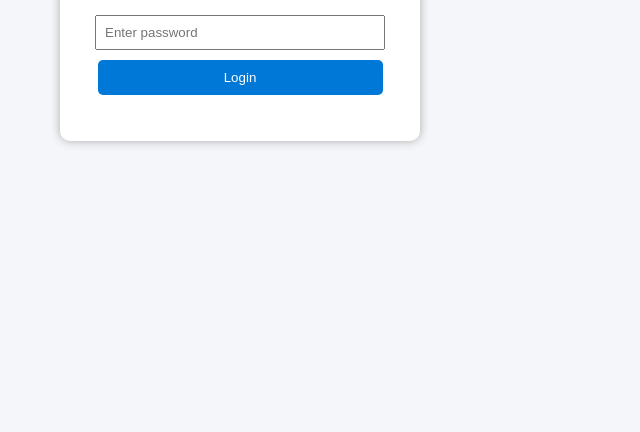
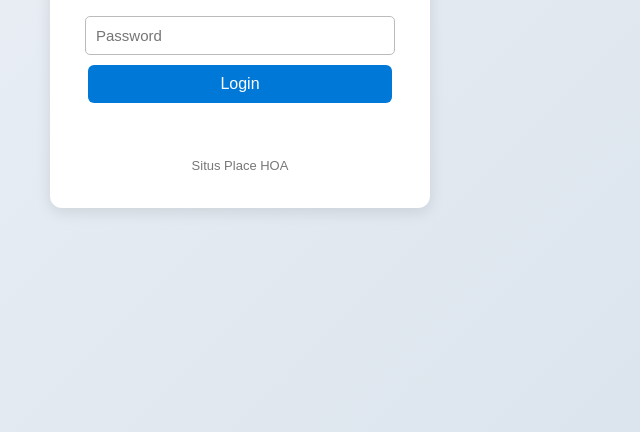
Before and after one commit to eddieseyedi/repo1, a plain HTML site: page wwwroot/login.html in a window 1280 px wide. Shown: the part 384-816 px from the top of the page, without its empty margins (400-1040 px from the left). Drawn offline with Linux system fonts and the light colour scheme.

Commit message:
Update login.html

```diff
--- a/wwwroot/login.html
+++ b/wwwroot/login.html
@@ -7,33 +7,61 @@
 <style>
   body {
     font-family: Arial, sans-serif;
-    background: #f4f6f9;
+    background: linear-gradient(135deg, #f0f4f8, #d9e2ec);
     display: flex;
     justify-content: center;
     align-items: center;
     height: 100vh;
   }
+
   .login-box {
     background: white;
-    padding: 30px;
-    border-radius: 10px;
-    box-shadow: 0 0 10px #aaa;
-    width: 300px;
+    padding: 35px 30px;
+    border-radius: 12px;
+    box-shadow: 0 4px 15px rgba(0,0,0,0.1);
+    width: 320px;
     text-align: center;
   }
+
+  h2 {
+    color: #333;
+    margin-bottom: 25px;
+  }
+
   input {
     width: 90%;
-    padding: 8px;
+    padding: 10px;
     margin: 10px 0;
+    border: 1px solid #bbb;
+    border-radius: 5px;
+    font-size: 15px;
   }
+
   button {
     width: 95%;
     padding: 10px;
     background: #0078D7;
     color: white;
+    font-size: 16px;
     border: none;
-    border-radius: 5px;
+    border-radius: 6px;
     cursor: pointer;
+  }
+
+  button:hover {
+    background: #005fa3;
+  }
+
+  #message {
+    color: red;
+    margin-top: 10px;
+    height: 20px;
+  }
+
+  footer {
+    margin-top: 25px;
+    font-size: 13px;
+    color: #777;
   }
 </style>
 </head>
@@ -41,20 +69,34 @@
 
 <div class="login-box">
   <h2>Members Login</h2>
-  <input type="password" id="password" placeholder="Enter password">
-  <button onclick="checkPassword()">Login</button>
-  <p id="message" style="color:red;"></p>
+  <input type="text" id="userid" placeholder="User ID" autocomplete="off">
+  <input type="password" id="password" placeholder="Password">
+  <button onclick="checkLogin()">Login</button>
+  <p id="message"></p>
+  <footer>Situs Place HOA</footer>
 </div>
 
 <script>
-  function checkPassword() {
-    const password = document.getElementById('password').value;
-    const correct = "situs2025"; // 🔑 Set your HOA password here
-    if (password === correct) {
+  // List of valid users and passwords
+  const users = {
+    "president": "hoa2025",
+    "secretary": "minutes123",
+    "member": "situs2025"
+  };
+
+  function checkLogin() {
+    const id = document.getElementById('userid').value.trim().toLowerCase();
+    const pw = document.getElementById('password').value;
+    const msg = document.getElementById('message');
+
+    if (users[id] && users[id] === pw) {
       sessionStorage.setItem("memberAccess", "true");
+      sessionStorage.setItem("memberUser", id);
+      msg.textContent = "";
       window.location.href = "members.html";
     } else {
-      document.getElementById("message").textContent = "Incorrect password.";
+      msg.textContent = "Invalid User ID or Password.";
+      setTimeout(() => msg.textContent = "", 3000); // Clear after 3 seconds
     }
   }
 </script>
```
